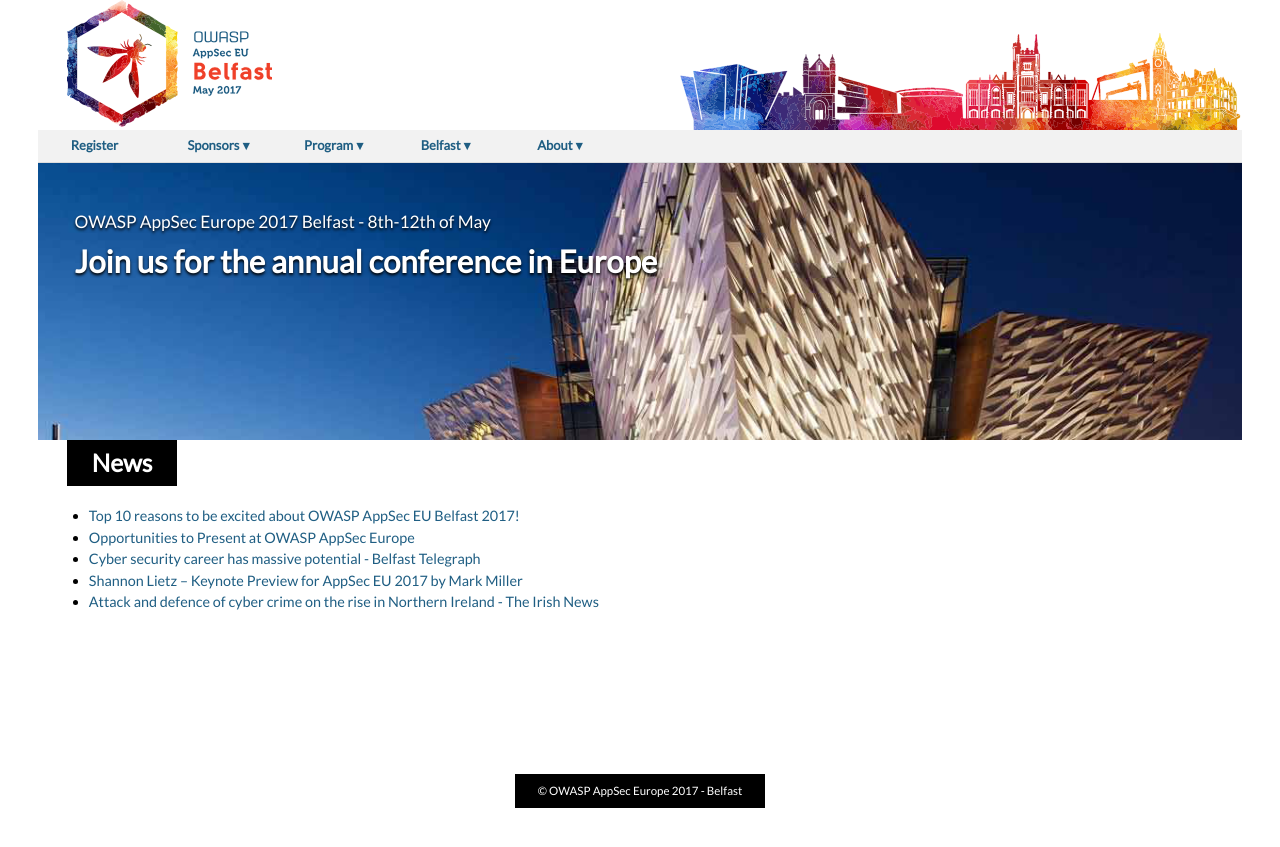
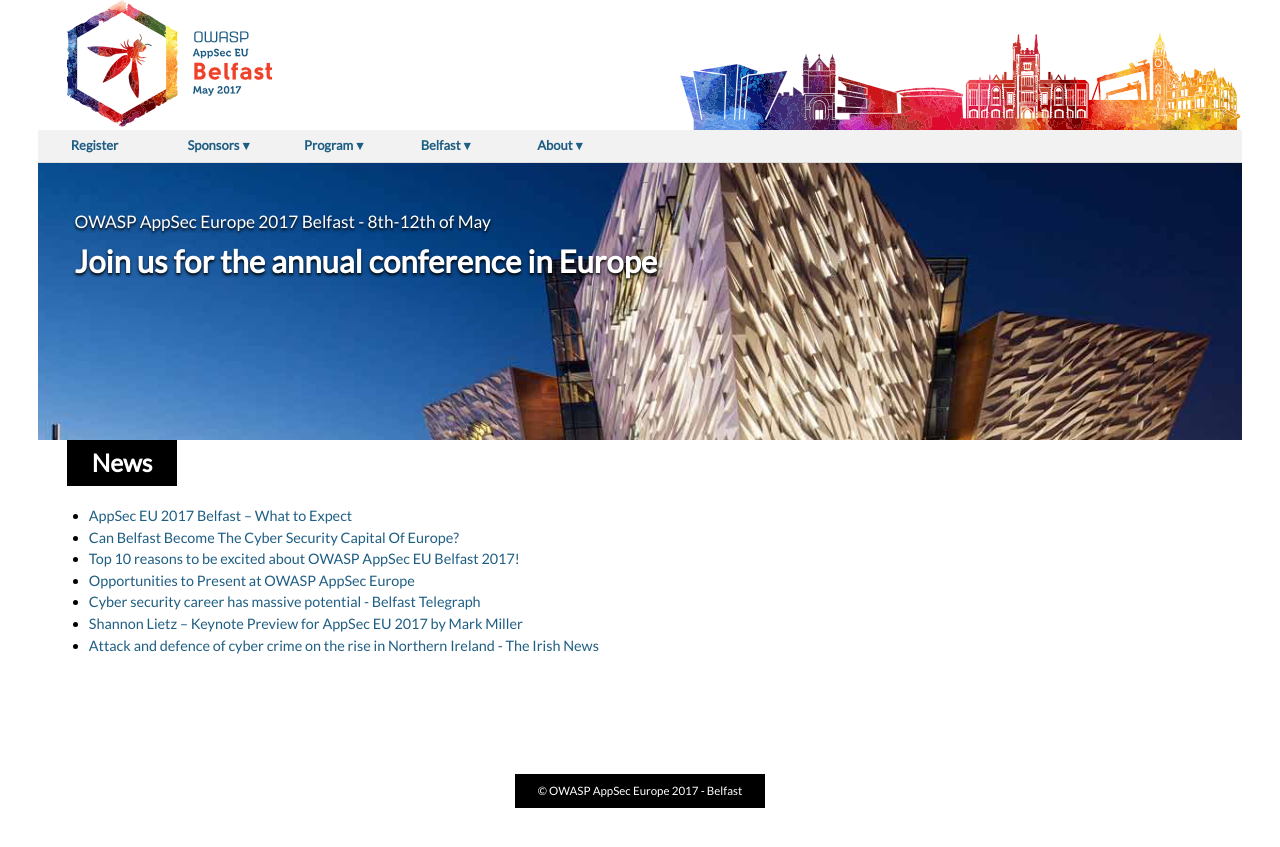
Before and after one commit to OWASP/AppSecEurope2017, a Jekyll site: the page built from news.md, in a window 1280 px wide. Shown: the top 847 px of the page. Built offline with Jekyll 4.4.1, drawn with Linux system fonts in a browser that asks for light colours.

Commit message:
Adding new news articles

```diff
--- a/_data/news.yml
+++ b/_data/news.yml
@@ -1,3 +1,7 @@
+- title       : AppSec EU 2017 Belfast – What to Expect
+  url         : http://www.sonatype.org/nexus/2017/02/18/appsec-eu-2017-belfast-what-to-expect/
+- title       : Can Belfast Become The Cyber Security Capital Of Europe?
+  url         : http://magazine.startus.cc/can-belfast-become-cyber-security-capital-europe/
 - title       : Top 10 reasons to be excited about OWASP AppSec EU Belfast 2017!
   url         : https://www.linkedin.com/pulse/top-10-reasons-excited-owasp-appsec-eu-belfast-2017-gary-robinson
 - title       : Opportunities to Present at OWASP AppSec Europe
```
